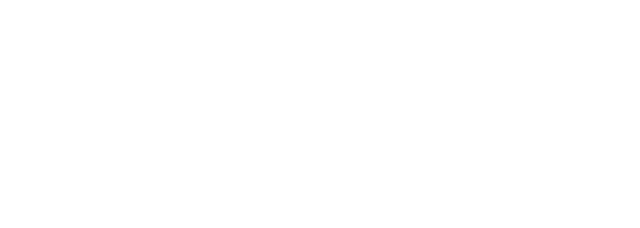
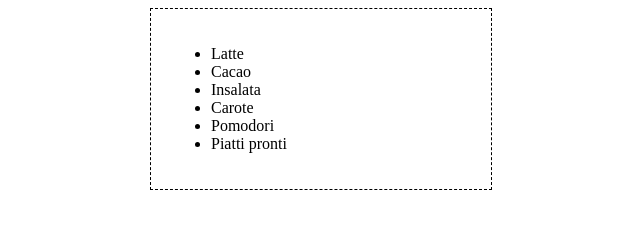
Before and after one commit to anto-iorfida/js-lista-spesa, a plain HTML site: page ciclo-for/index.html in a window 1280 px wide. Shown: the whole page, without its empty margins (319-959 px from the left). Drawn offline with Linux system fonts and the light colour scheme.

Commit message:
feat completed es ciclo for

```diff
--- a/ciclo-for/css/style.css
+++ b/ciclo-for/css/style.css
@@ -0,0 +1,7 @@
+.container{
+    padding: 20px;
+    border: 1px dashed black;
+    width: 300px;
+    margin: 0 auto;
+
+}
--- a/ciclo-for/index.html
+++ b/ciclo-for/index.html
@@ -8,7 +8,11 @@
 </head>
 <body>
 
+<div class="container">
+    <ul id="list">
 
+    </ul>
+</div>
 
     <script type="text/javascript" src="js/script.js"></script>
 </body>
--- a/ciclo-for/js/script.js
+++ b/ciclo-for/js/script.js
@@ -11,3 +11,29 @@
 // Svolgete questo esercizio in 2 versioni: col ciclo for e col ciclo while.Consigli:
 // - Ricordiamoci di inizializzare la variabile di contatore prima dell'inizio del ciclo while
 // - Ricordiamoci di incrementare il contatore, o comunque di inserire una condizione di uscita, all'interno ciclo while
+
+
+// prendere la variabile assegnata
+const list = [
+    'Latte',
+    'Cacao',
+    'Insalata',
+    'Carote',
+    'Pomodori',
+    'Piatti pronti'
+];
+
+// prendere id dell'ul nell'html
+let printList = document.querySelector('#list')
+
+
+// creare ciclo for per lavorare su ogni singolo elemento
+for(let i = 0 ; i < list.length ; i++){
+
+    let listElement = list[i];
+
+    // inserire ogni singolo elemento dentro ul nell'html
+    printList.innerHTML += `<li>${listElement}</li>`
+
+
+}
```
